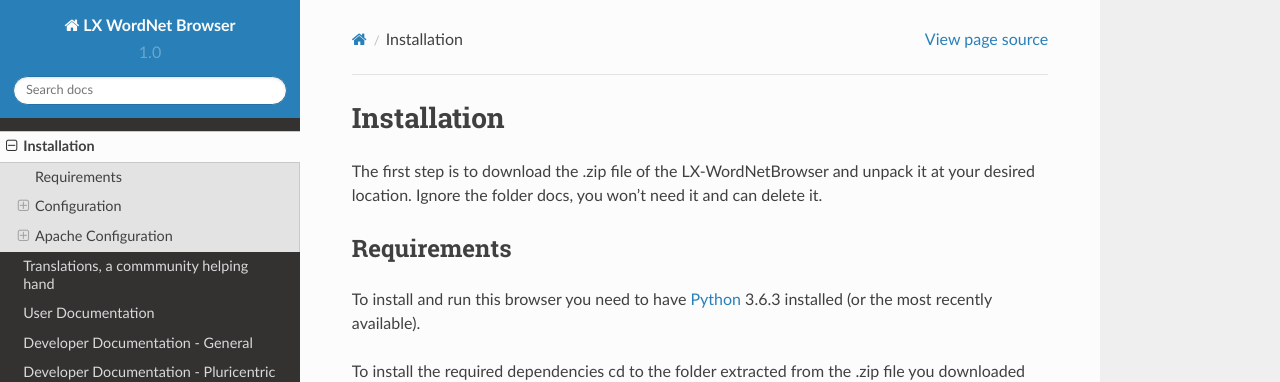
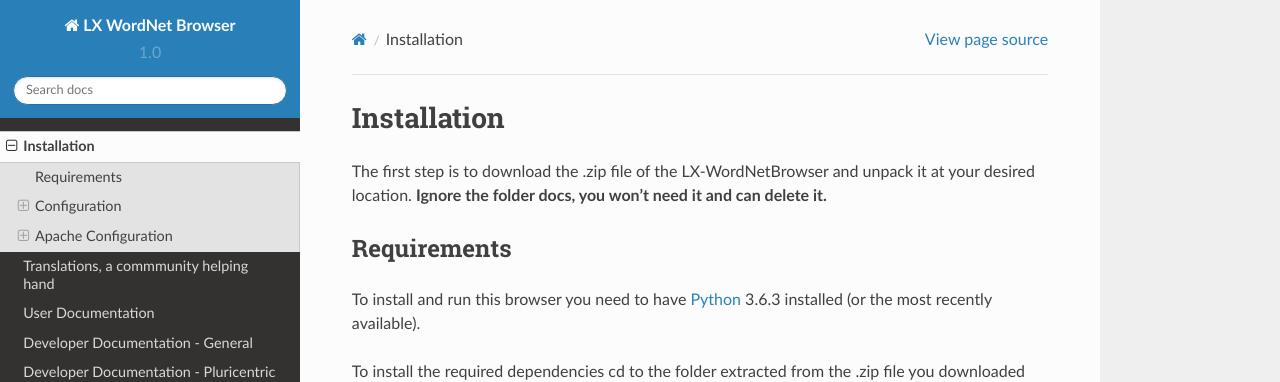
Before and after one commit to nlx-group/LX-WordNetBrowser, a Sphinx documentation site: the page built from docs/installation.rst, in a window 1280 px wide and 900 px high. Shown: the top 382 px of the window. Built offline with Sphinx 7.4.7 and the Read the Docs theme 2.0.0, drawn with Linux system fonts in a browser that asks for light colours.

```diff
--- a/docs/installation.rst
+++ b/docs/installation.rst
@@ -1,7 +1,7 @@
 Installation
 ============
 
-The first step is to download the .zip file of the LX-WordNetBrowser and unpack it at your desired location. Ignore the folder docs, you won't need it and can delete it.
+The first step is to download the .zip file of the LX-WordNetBrowser and unpack it at your desired location. **Ignore the folder docs, you won't need it and can delete it.**
 
 Requirements
 ------------
```
